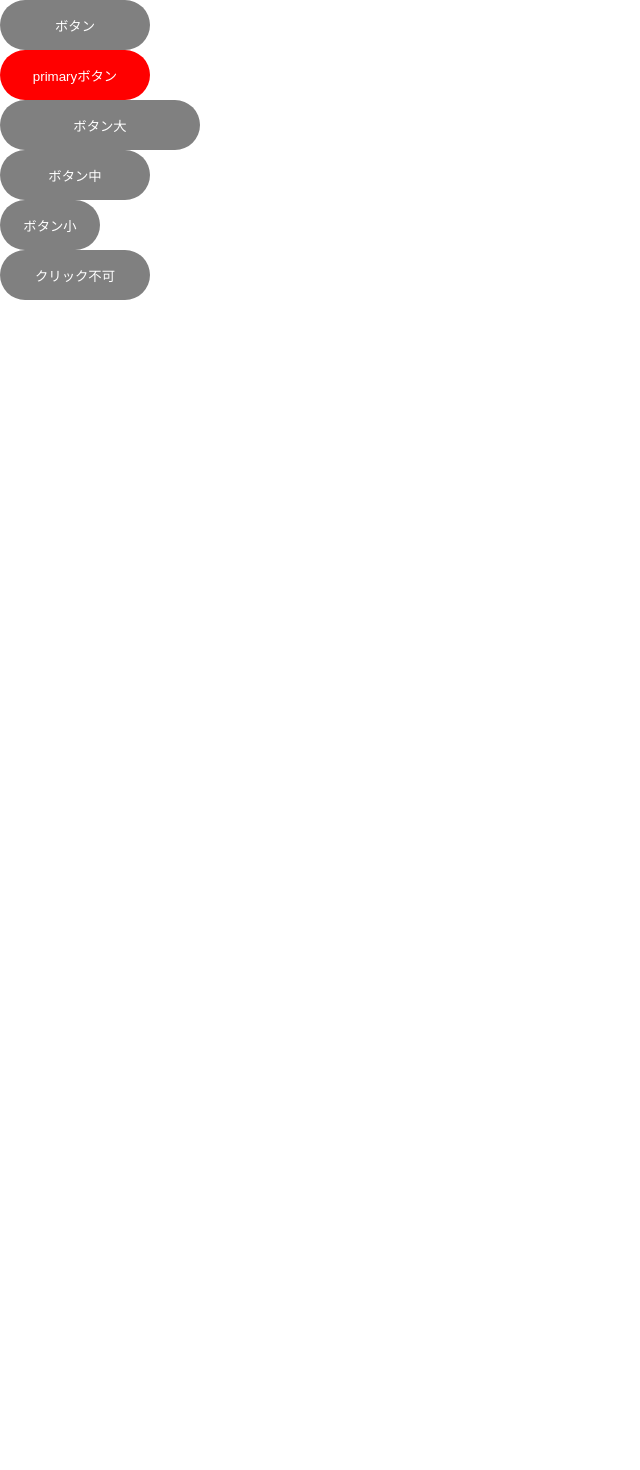
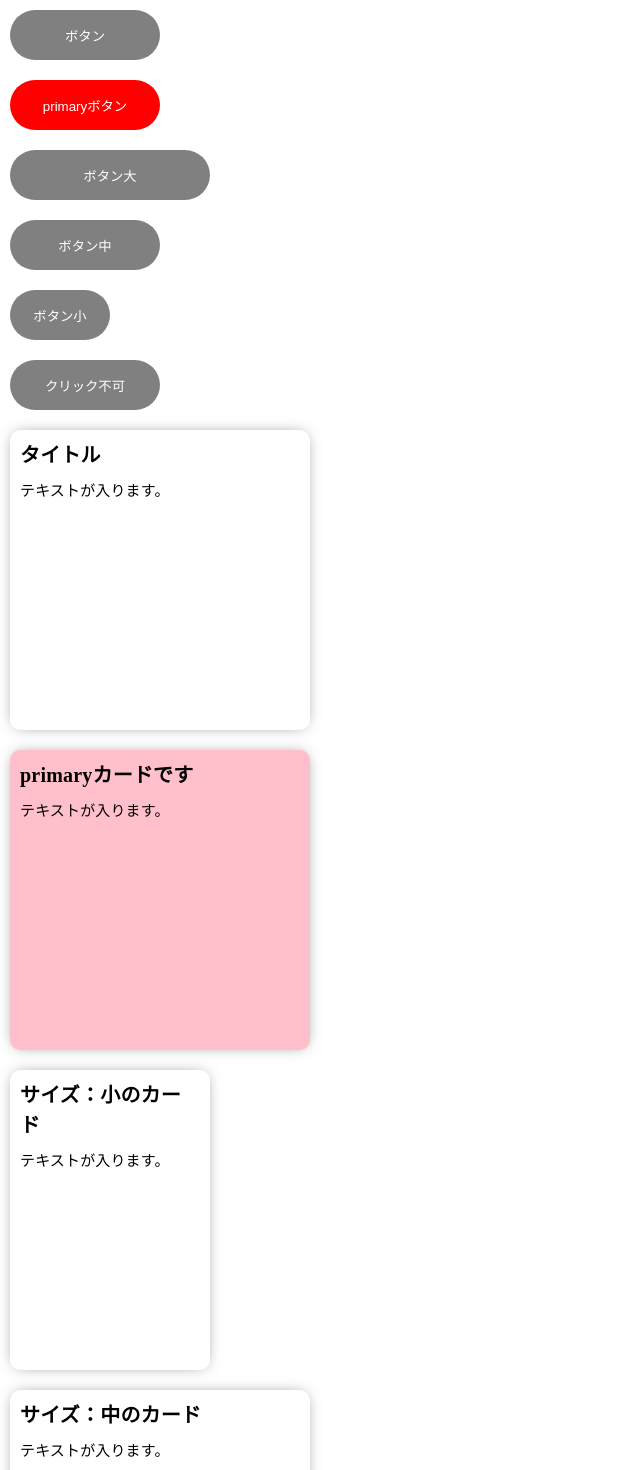
Before and after one commit to asa918yk/styledcomponents-learning, a React (Create React App) app: page / in a window 1280 px wide. Shown: the top 1470 px of the page, without its empty margins (0-640 px from the left). Before the commit the page ends 800 px from the top, so only its background shows below. Built offline with nearby package versions, Linux system fonts and the light colour scheme.

Commit message:
カードコンポーネント

```diff
--- a/src/App.js
+++ b/src/App.js
@@ -1,25 +1,60 @@
+import styled from "styled-components";
 import { MyButton } from "./MyButton";
+import MyCard from "./MyCard";
+const Container = styled.div`
+  padding: 10px;
+`;
 function App() {
   return (
     <div className="App">
-      <div>
+      <Container>
         <MyButton>ボタン</MyButton>
-      </div>
-      <div>
+      </Container>
+      <Container>
         <MyButton primary>primaryボタン</MyButton>
-      </div>
-      <div>
+      </Container>
+      <Container>
         <MyButton size={'l'}>ボタン大</MyButton>
-      </div>
-      <div>
+      </Container>
+      <Container>
         <MyButton size={'m'}>ボタン中</MyButton>
-      </div>
-      <div>
+      </Container>
+      <Container>
         <MyButton size={'s'}>ボタン小</MyButton>
-      </div>
-      <div>
+      </Container>
+      <Container>
         <MyButton disabled>クリック不可</MyButton>
-      </div>
+      </Container>
+      <Container>
+        <MyCard>
+          <h2>タイトル</h2>
+          <p>テキストが入ります。</p>
+        </MyCard>
+      </Container>
+      <Container>
+        <MyCard primary>
+          <h2>primaryカードです</h2>
+          <p>テキストが入ります。</p>
+        </MyCard>
+      </Container>
+      <Container>
+        <MyCard size='s'>
+          <h2>サイズ：小のカード</h2>
+          <p>テキストが入ります。</p>
+        </MyCard>
+      </Container>
+      <Container>
+        <MyCard size='m'>
+          <h2>サイズ：中のカード</h2>
+          <p>テキストが入ります。</p>
+        </MyCard>
+      </Container>
+      <Container>
+        <MyCard size='l'>
+          <h2>サイズ：大のカード</h2>
+          <p>テキストが入ります。</p>
+        </MyCard>
+      </Container>
     </div>
   );
 }
--- /dev/null
+++ b/src/MyCard.js
@@ -0,0 +1,48 @@
+import styled from "styled-components";
+const Card = styled.div`
+    width: ${props => {
+        switch(props.size) {
+            case 'l':
+                return '400px';
+            case 's':
+                return '200px';
+            default:
+                return '300px';
+        }
+    }};
+    min-height: 300px;
+    background: ${props => (props.primary ? 'pink' : 'white')};
+    border-radius: 10px;
+    transition: 0.3s;
+    box-shadow: 0px 0px 15px -5px #777777;
+    padding: 10px;
+    cursor: pointer;
+    h2 {
+        font-weight: bold;
+        font-size: 20px;
+        line-height: 1.5em;
+        letter-spacing: 0.01em;
+    }
+    p {
+        font-size: 15px;
+        letter-spacing: 0.01em;
+        line-height: 1.5em;
+        margin: 10px 0 0 0;
+    }
+    &:hover {
+        box-shadow: 0px 0px 15px 0px #777777;
+    }
+    &:active {
+        box-shadow: 0px 0px 15px -10px #777777;
+    }
+    @media (max-width: 768px) {
+        width: 70%;
+    }
+`;
+export default function MyCard({children, primary, size}) {
+    return(
+        <Card primary={primary} size={size}>
+            {children}
+        </Card>
+    )
+}
```
